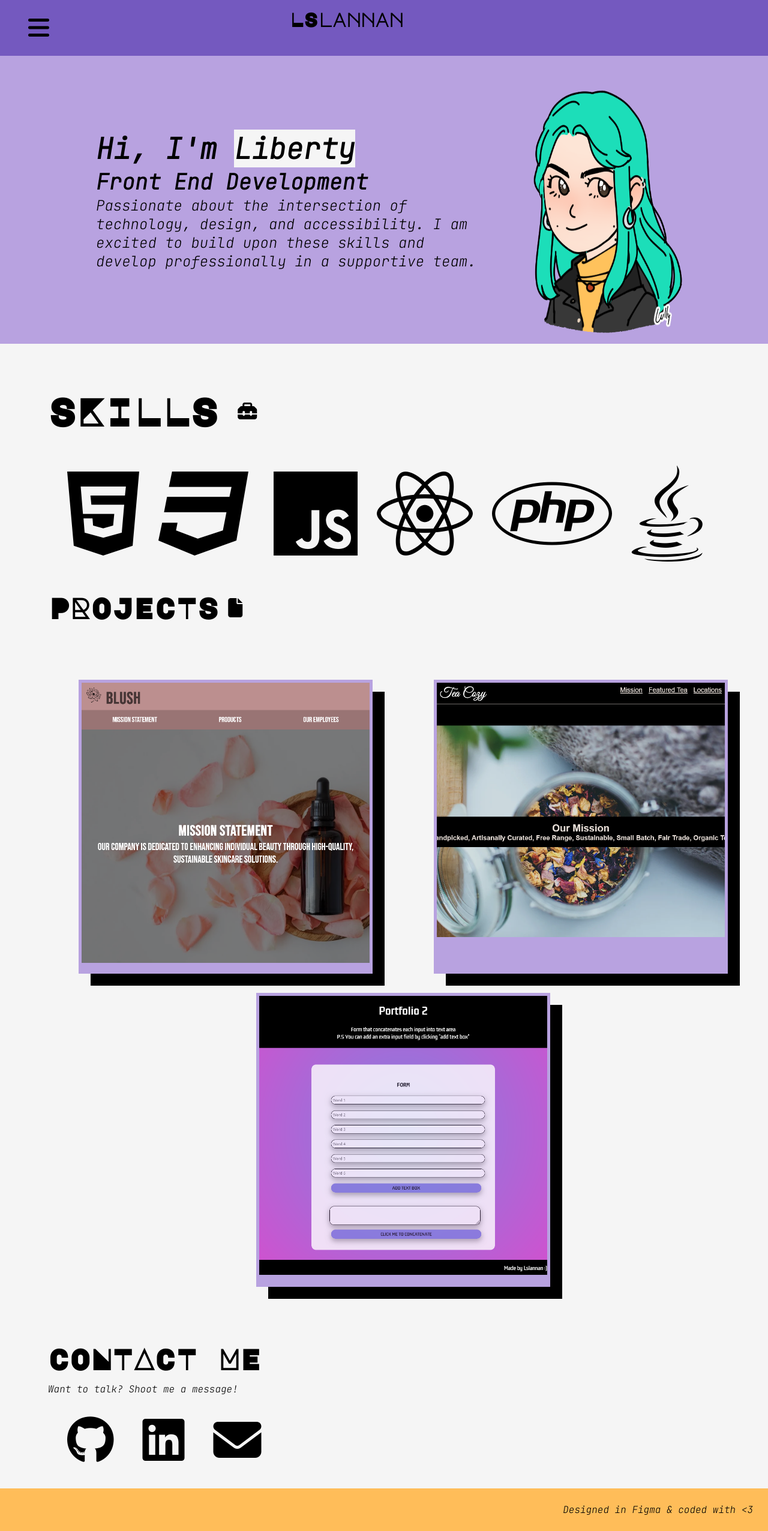
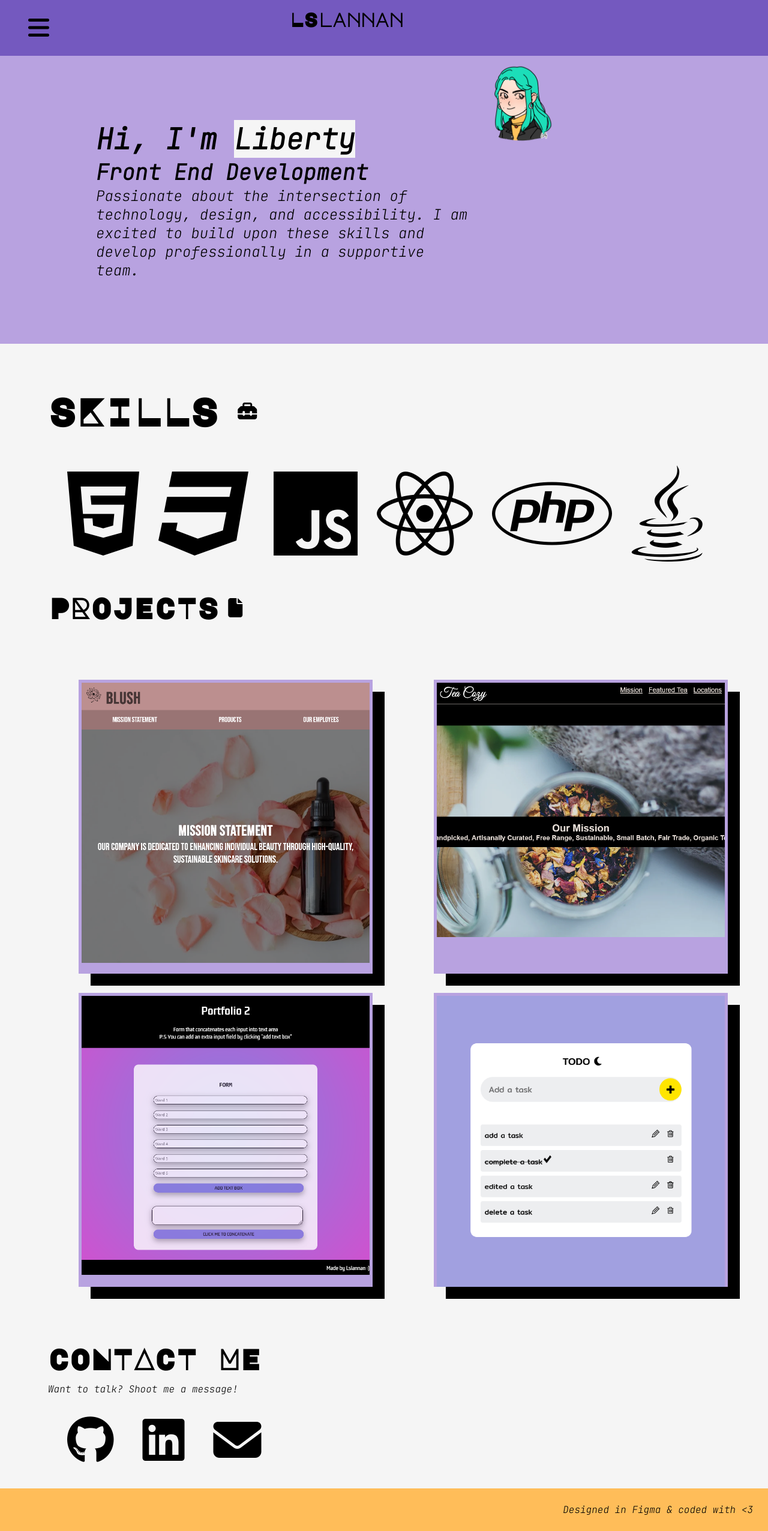
Before and after one commit to lsLannan/lslannanportfolio, a plain HTML site: page index.html in a window 1280 px wide. Shown: the whole page at 60% size. Drawn offline with Linux system fonts and the light colour scheme.

Commit message:
new project card
todo web app project card

```diff
--- a/index.html
+++ b/index.html
@@ -44,7 +44,9 @@
                     supportive team.
                 </p>
             </div>
-            <img src="images/picrew-icon-lully-plain.png" class="avatar" alt="blue haired cartoon woman with stars framing them">
+            <div>
+                <img src="images/picrew-icon-lully-plain.png" class="avatar" alt="blue haired cartoon woman with stars framing them">
+            </div>
             <!--<img src="images/avatar-stars.png" class="avatar" alt="blue haired cartoon woman with stars framing them">-->
         </div>
 
@@ -104,6 +106,10 @@
                     <!-- <h4>Project Title</h4>
                     <p>Info</p> -->
                 </div>
+
+                <div class="project-card">
+                    <a href="https://lslannan.github.io/celestial-todo/" target="_blank"><img src="images/celestial-todo.png"></a>
+                </div>
             </div>
 
         </div>
```
Also changed, not shown: images/celestial-todo.png (added).
